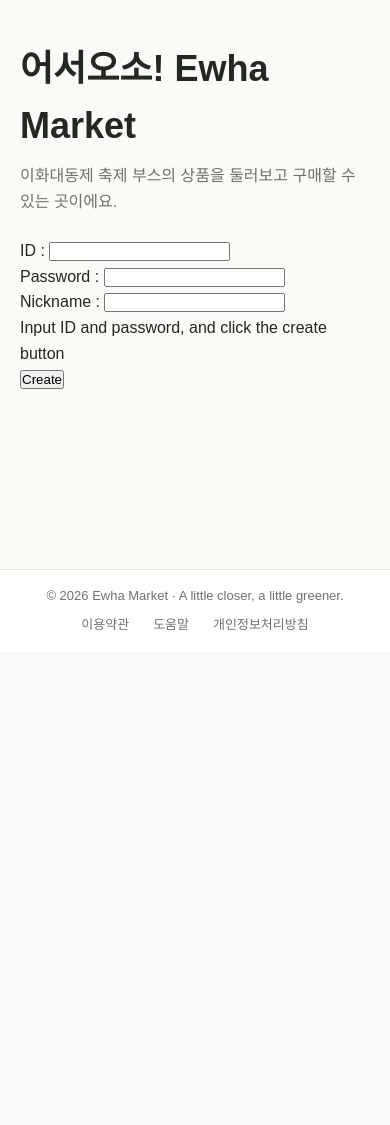
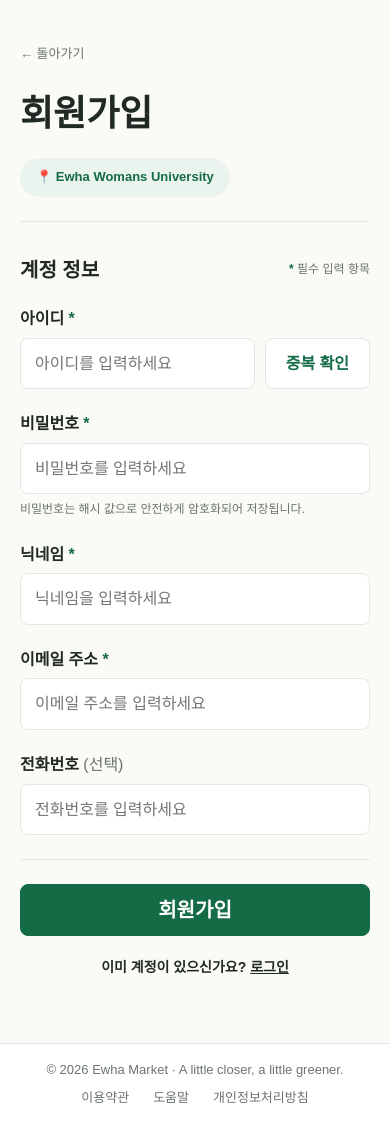
Before and after one commit to devleeji/2026_osp_project_welcome, a Flask app: page /signup in a window 390 px wide. Shown: the part 192-1317 px from the top of the page. Before the commit the page ends 822 px from the top, so only its background shows below. Run offline with Flask 3, Linux system fonts and the light colour scheme; parts of the project's set-up code (start-up, migrations or seed data) failed here and were passed over; some web fonts are replaced.

Commit message:
feat: signup/login Figma layout, email·phone(optional), mypage

```diff
--- a/app.py
+++ b/app.py
@@ -1,9 +1,11 @@
 import os
 from flask import Flask, render_template, request, redirect, url_for, session, flash
 import hashlib
+from datetime import timedelta
 
 app = Flask(__name__)
 app.config["SECRET_KEY"] = "helloosp"
+app.permanent_session_lifetime = timedelta(days=7)  # 로그인 상태 유지 기간
 
 # 업로드된 사진을 static/images 폴더에 저장하도록 설정
 UPLOAD_FOLDER = 'static/images'
@@ -105,6 +107,7 @@
     pw_hash = hashlib.sha256(pw.encode('utf-8')).hexdigest()
     if DB.find_user(id_, pw_hash):
         session['id'] = id_
+        session.permanent = bool(request.form.get('remember'))
         return redirect(url_for('index'))
     else:
         flash("Wrong ID or PW!")
@@ -116,6 +119,22 @@
 def logout():
     session.clear()
     return redirect(url_for('index'))
+
+
+# 마이페이지 - 담당: 이지원
+# 로그인 안 했으면 로그인 페이지로 보냄
+@app.route("/mypage")
+def mypage():
+    if 'id' not in session:
+        flash("로그인이 필요합니다.")
+        return redirect(url_for('login'))
+
+    my_id = session['id']
+    user = DB.get_user(my_id)
+    # 판매자 ID를 '@아이디'로 적은 경우도 내 상품으로 인식
+    my_items = {item_id: item for item_id, item in DB.get_items().items()
+                if str(item.get('seller_id', '')).lstrip('@') == my_id}
+    return render_template("mypage.html", user=user, my_items=my_items)
 
 # 상품 상세 - 담당: 이다은
 @app.route("/detail/<name>")
--- /dev/null
+++ b/static/css/auth.css
@@ -0,0 +1,260 @@
+/* =========================================================
+   회원가입 · 로그인 · 마이페이지 전용 CSS (담당: 이지원)
+   - 공통 static/css/style.css 다음에 불러옴 (색·글꼴은 style.css 변수 사용)
+   - 피그마 프레임: Sign up (Kor), Login Page(Kor)
+   ========================================================= */
+
+/* ----- 페이지 머리: 돌아가기 + 제목 + 캠퍼스 표시 ----- */
+.auth-head {
+    padding-bottom: 24px;
+    margin-bottom: 32px;
+    border-bottom: 1px solid var(--line);
+}
+
+.auth-back {
+    display: inline-flex;
+    align-items: center;
+    gap: 6px;
+    margin-bottom: 20px;
+    font-size: var(--fs-xs);
+    color: var(--text-sub);
+}
+
+.auth-back:hover { color: var(--green-700); }
+
+.auth-head-row {
+    display: flex;
+    align-items: center;
+    justify-content: space-between;
+    gap: 16px;
+}
+
+.auth-head-row .page-title { margin-bottom: 0; }
+
+.campus-badge {
+    display: inline-flex;
+    align-items: center;
+    gap: 6px;
+    padding: 9px 16px;
+    border-radius: var(--radius-pill);
+    background-color: var(--green-50);
+    color: var(--green-700);
+    font-size: var(--fs-xs);
+    font-weight: 600;
+    white-space: nowrap;
+}
+
+.optional {
+    font-weight: 500;
+    color: var(--text-sub);
+}
+
+/* ----- 폼 ----- */
+.auth-form {
+    max-width: 640px;
+    margin: 0 auto;
+}
+
+.auth-form-head {
+    display: flex;
+    align-items: center;
+    justify-content: space-between;
+    margin-bottom: 20px;
+}
+
+.auth-form-head h2 {
+    font-size: var(--fs-lg);
+    font-weight: 700;
+}
+
+.required-note {
+    font-size: 12px;
+    color: var(--text-sub);
+}
+
+.required-note b,
+.required {
+    color: var(--green-700);
+}
+
+.auth-form .form-group { margin-bottom: 22px; }
+
+.auth-form .form-group label {
+    font-size: var(--fs-md);
+    font-weight: 700;
+}
+
+.input-with-btn {
+    display: flex;
+    gap: 10px;
+}
+
+.input-with-btn input { flex: 1; }
+
+.btn-check {
+    height: auto;
+    color: var(--green-700);
+}
+
+.field-hint {
+    font-size: 12px;
+    color: var(--text-sub);
+}
+
+.auth-error {
+    padding: 12px 16px;
+    margin-bottom: 20px;
+    border-radius: var(--radius-sm);
+    background-color: #fdecea;
+    color: var(--danger);
+    font-size: var(--fs-sm);
+    font-weight: 600;
+}
+
+.remember {
+    display: flex;
+    align-items: center;
+    gap: 8px;
+    font-size: var(--fs-sm);
+    cursor: pointer;
+}
+
+.remember input {
+    width: 18px;
+    height: 18px;
+    accent-color: var(--green-700);
+}
+
+.auth-divider {
+    border: none;
+    border-top: 1px solid var(--line);
+    margin: 24px 0;
+}
+
+.auth-submit {
+    height: 52px;
+    font-size: var(--fs-lg);
+}
+
+.auth-switch {
+    margin-top: 20px;
+    text-align: center;
+    font-size: var(--fs-sm);
+    font-weight: 600;
+}
+
+.auth-switch a { text-decoration: underline; }
+.auth-switch a:hover { color: var(--green-700); }
+
+/* ----- 마이페이지 ----- */
+.profile-card {
+    display: flex;
+    align-items: center;
+    gap: 18px;
+    padding: 24px 28px;
+    margin-bottom: 40px;
+    background-color: var(--white);
+    border: 1px solid var(--line);
+    border-radius: var(--radius-md);
+}
+
+.profile-avatar {
+    width: 64px;
+    height: 64px;
+    flex-shrink: 0;
+    border-radius: 50%;
+    background-color: var(--green-50);
+    color: var(--green-700);
+    font-size: var(--fs-lg);
+    font-weight: 700;
+    display: flex;
+    align-items: center;
+    justify-content: center;
+}
+
+.profile-name {
+    font-size: var(--fs-lg);
+    font-weight: 700;
+}
+
+.profile-meta {
+    font-size: var(--fs-sm);
+    color: var(--text-sub);
+}
+
+.profile-card .btn { margin-left: auto; }
+
+.mypage-section { margin-bottom: 48px; }
+
+.mypage-section .section-title {
+    display: flex;
+    align-items: baseline;
+    gap: 8px;
+}
+
+.section-count {
+    font-size: var(--fs-sm);
+    font-weight: 500;
+    color: var(--text-sub);
+}
+
+.my-items {
+    display: grid;
+    grid-template-columns: repeat(4, minmax(0, 1fr));
+    gap: 24px;
+}
+
+.my-item {
+    display: flex;
+    flex-direction: column;
+    gap: 6px;
+}
+
+.my-item-image {
+    aspect-ratio: 4 / 3;
+    border-radius: var(--radius-md);
+    overflow: hidden;
+    background-color: var(--surface);
+    margin-bottom: 6px;
+}
+
+.my-item-image img {
+    width: 100%;
+    height: 100%;
+    object-fit: cover;
+}
+
+.my-item-name {
+    font-size: var(--fs-lg);
+    font-weight: 700;
+}
+
+.my-item:hover .my-item-name { color: var(--green-700); }
+
+.my-item-meta {
+    font-size: var(--fs-sm);
+    color: var(--text-sub);
+}
+
+.empty-box {
+    padding: 40px 20px;
+    border: 1px dashed var(--line);
+    border-radius: var(--radius-md);
+    background-color: var(--white);
+    text-align: center;
+    color: var(--text-sub);
+    font-size: var(--fs-sm);
+}
+
+.empty-box .btn { margin-top: 14px; }
+
+/* ----- 좁은 화면 ----- */
+@media (max-width: 900px) {
+    .my-items { grid-template-columns: repeat(2, minmax(0, 1fr)); }
+}
+
+@media (max-width: 600px) {
+    .auth-head-row { flex-direction: column; align-items: flex-start; }
+    .profile-card { flex-wrap: wrap; }
+    .profile-card .btn { margin-left: 0; }
+}
--- a/templates/index.html
+++ b/templates/index.html
@@ -33,7 +33,7 @@
                 {% if session['id'] %}
                 <span class="nav-link">Hello, {{ session['id'] }}!</span>
                 <a href="{{ url_for('logout') }}" class="btn btn-primary btn-sm">로그아웃</a>
-                <a href="#" class="nav-link">마이페이지</a>
+                <a href="{{ url_for('mypage') }}" class="nav-link">마이페이지</a>
                 {% else %}
                 <a href="{{ url_for('login') }}" class="btn btn-primary btn-sm">로그인</a>
                 <a href="{{ url_for('signup') }}" class="nav-link">회원가입</a>
--- a/templates/signup.html
+++ b/templates/signup.html
@@ -1,13 +1,60 @@
 {% extends "index.html" %}
-{% block section %}
-{% if error %}
-    <script>alert("{{ error }}")</script>
-{% endif %}
-<form method="post" action="/signup_post">
-    <p>ID : <input type="text" name="id" required></p>
-    <p>Password : <input type="password" name="pw" required></p>
-    <p>Nickname : <input type="text" name="nickname"></p>
-    <p>Input ID and password, and click the create button<br>
-    <input type="submit" value="Create"></p>
+{# 회원가입 - 담당: 이지원 / 피그마: Sign up (Kor)
+   input name(id, pw, nickname, email, phone)은 app.py register_user / database.py insert_user 와 연결돼 있음 #}
+{% block title %}회원가입 · 이화대동제{% endblock %}
+{% block content %}
+<link rel="stylesheet" href="{{ url_for('static', filename='css/auth.css') }}">
+
+<div class="auth-head">
+    <a href="javascript:history.back()" class="auth-back">← 돌아가기</a>
+    <div class="auth-head-row">
+        <h1 class="page-title">회원가입</h1>
+        <span class="campus-badge">📍 Ewha Womans University</span>
+    </div>
+</div>
+
+<form class="auth-form" method="post" action="{{ url_for('register_user') }}">
+    <div class="auth-form-head">
+        <h2>계정 정보</h2>
+        <span class="required-note"><b>*</b> 필수 입력 항목</span>
+    </div>
+
+    {% if error %}
+    <p class="auth-error">{{ error }}</p>
+    {% endif %}
+
+    <div class="form-group">
+        <label for="id">아이디 <span class="required">*</span></label>
+        <div class="input-with-btn">
+            <input type="text" id="id" name="id" placeholder="아이디를 입력하세요" required>
+            {# 중복 확인 기능(AJAX)은 다음 단계에서 연결 — 지금은 가입 버튼을 누르면 서버에서 중복 검사 #}
+            <button type="button" class="btn btn-outline btn-check">중복 확인</button>
+        </div>
+    </div>
+
+    <div class="form-group">
+        <label for="pw">비밀번호 <span class="required">*</span></label>
+        <input type="password" id="pw" name="pw" placeholder="비밀번호를 입력하세요" required>
+        <span class="field-hint">비밀번호는 해시 값으로 안전하게 암호화되어 저장됩니다.</span>
+    </div>
+
+    <div class="form-group">
+        <label for="nickname">닉네임 <span class="required">*</span></label>
+        <input type="text" id="nickname" name="nickname" placeholder="닉네임을 입력하세요" required>
+    </div>
+
+    <div class="form-group">
+        <label for="email">이메일 주소 <span class="required">*</span></label>
+        <input type="email" id="email" name="email" placeholder="이메일 주소를 입력하세요" required>
+    </div>
+
+    <div class="form-group">
+        <label for="phone">전화번호 <span class="optional">(선택)</span></label>
+        <input type="tel" id="phone" name="phone" placeholder="전화번호를 입력하세요">
+    </div>
+
+    <hr class="auth-divider">
+    <button type="submit" class="btn btn-primary btn-block auth-submit">회원가입</button>
+    <p class="auth-switch">이미 계정이 있으신가요? <a href="{{ url_for('login') }}">로그인</a></p>
 </form>
-{% endblock section %}
+{% endblock %}
```
Also changed, not shown: database.py (+16 -2 lines), templates/login.html (+37 -13 lines), templates/mypage.html (added, +62 -0 lines).
